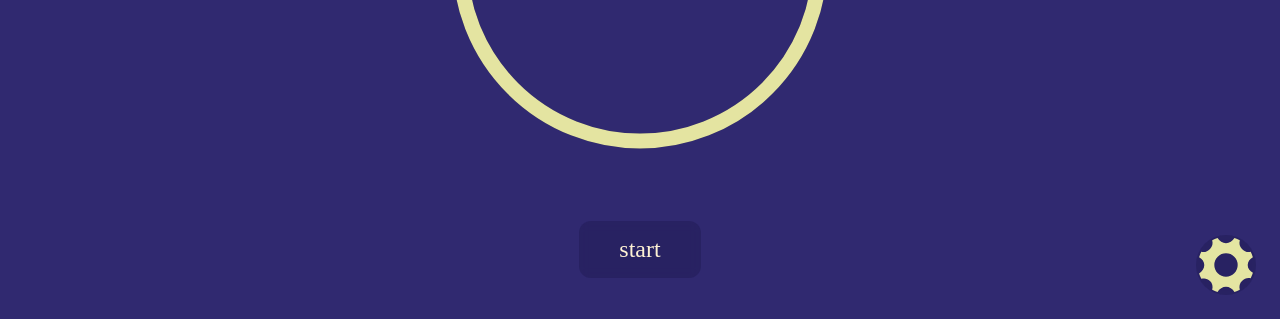
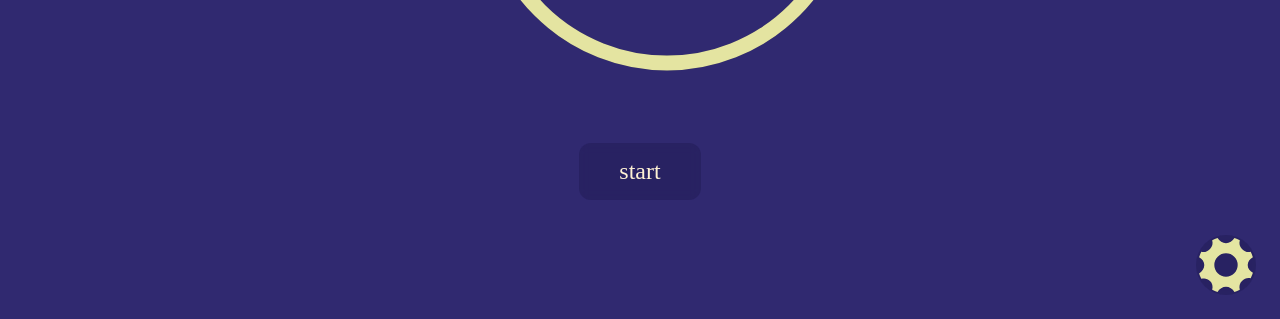
Before and after one commit to maguro-24/Lunardoro, a plain HTML site: page index.html in a window 1280 px wide. Shown: the part 481-800 px from the top of the page. Drawn offline with Linux system fonts and the light colour scheme.

Commit message:
Update style.css

```diff
--- a/style.css
+++ b/style.css
@@ -61,7 +61,11 @@ body{
 .graphic_container{
     justify-content: center;
     align-items: center;
-    position: flex;
+    position: flex;display: flex;
+    justify-content: center;
+    align-items: center;
+    width: 100%;
+
 }
 
 .mode{
```
